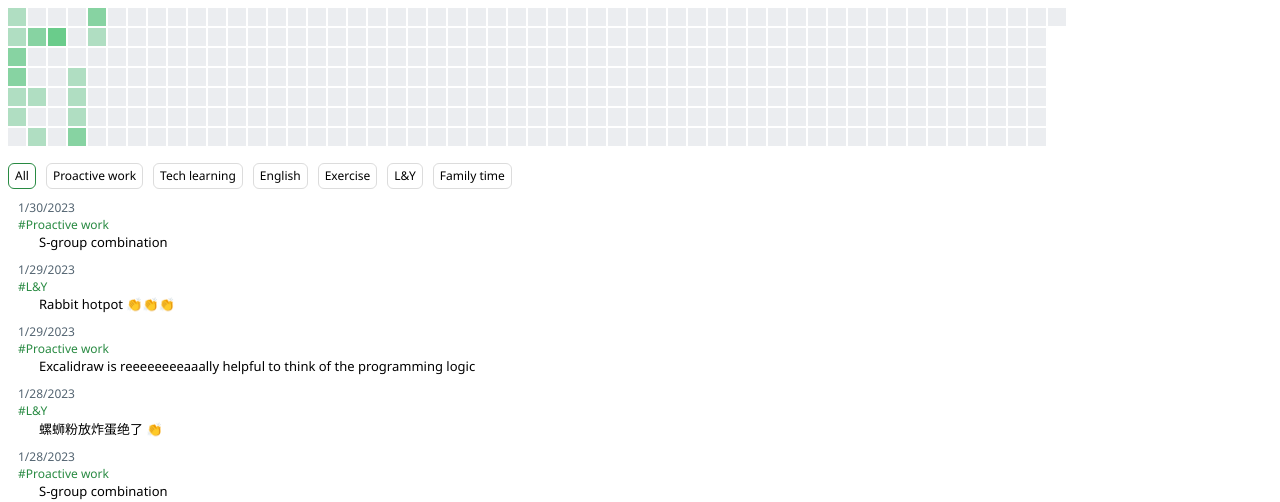
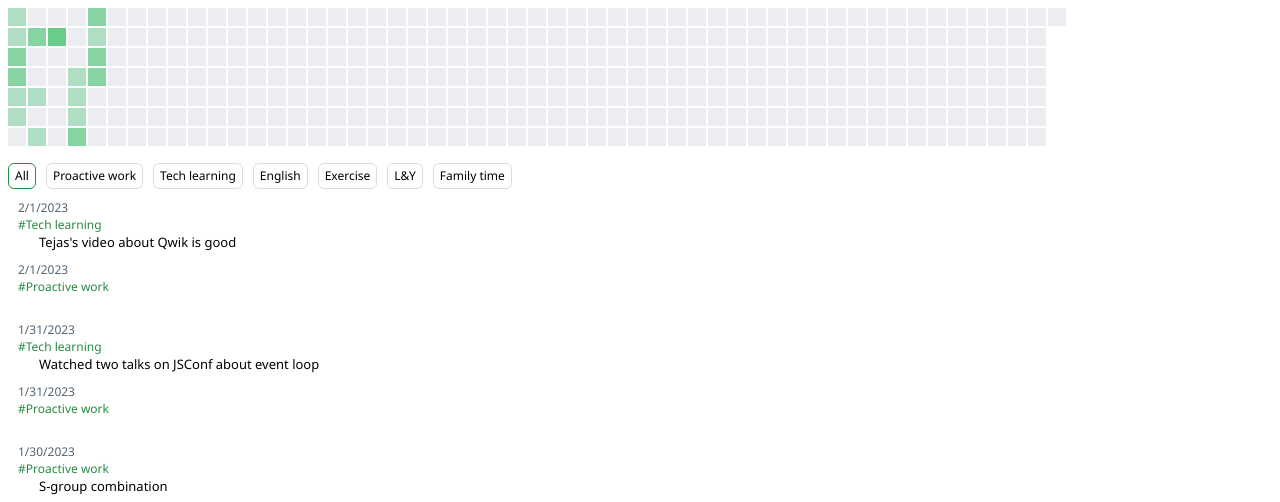
Before and after one commit to yuleicul/what-did-you-do-today, a SvelteKit app: page / in a window 1280 px wide. Shown: the top 502 px of the page. Built offline with nearby package versions, Linux system fonts and the light colour scheme; some icons are missing.

Commit message:
Update +page.server.js

```diff
--- a/src/routes/+page.server.js
+++ b/src/routes/+page.server.js
@@ -32,7 +32,8 @@ export function load() {
     coffee: 'iconoir:coffee-cup',
     food: 'mdi:food-fork-drink',
     wedding: 'fxemoji:wedding',
-    game: 'icon-park:game-ps'
+    game: 'icon-park:game-ps',
+    qwik: 'logos:qwik'
   };
 
   const eventObject = {
@@ -208,7 +209,35 @@ export function load() {
         type: 'Proactive work',
         date: '1/30/2023'
       }
-    ]
+    ],
+    '1/31/2023': [
+      {
+        description: '',
+        icon: iconObject.ketcher,
+        type: 'Proactive work',
+        date: '1/31/2023'
+      },
+      {
+        description: 'Watched two talks on JSConf about event loop',
+        icon: iconObject.javascript,
+        type: 'Tech learning',
+        date: '1/31/2023'
+      }
+    ],
+    '2/1/2023': [
+      {
+        description: '',
+        icon: iconObject.ketcher,
+        type: 'Proactive work',
+        date: '2/1/2023'
+      },
+      {
+        description: 'Tejas\'s video about Qwik is good',
+        icon: iconObject.qwik,
+        type: 'Tech learning',
+        date: '2/1/2023'
+      }
+    ],
   };
 
   return { dateObjectOf2023, eventObject, TYPES };
```
